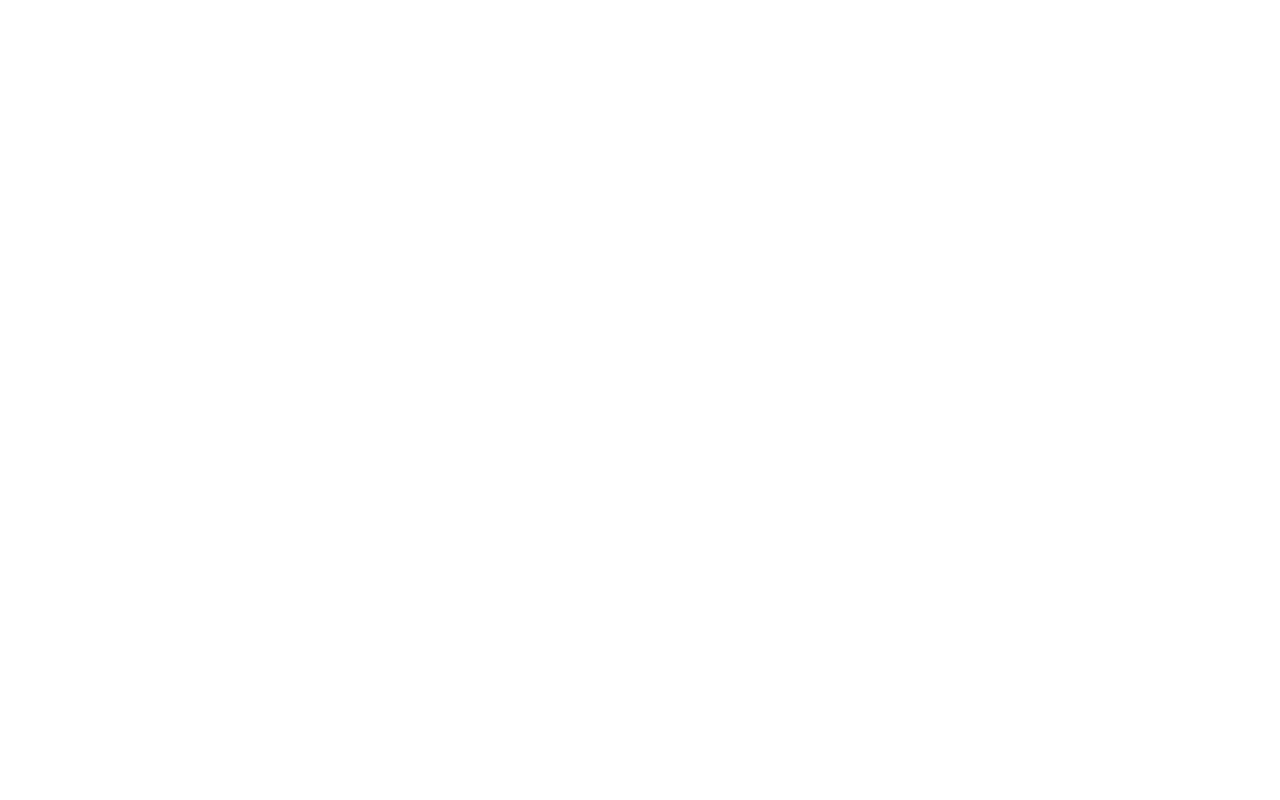
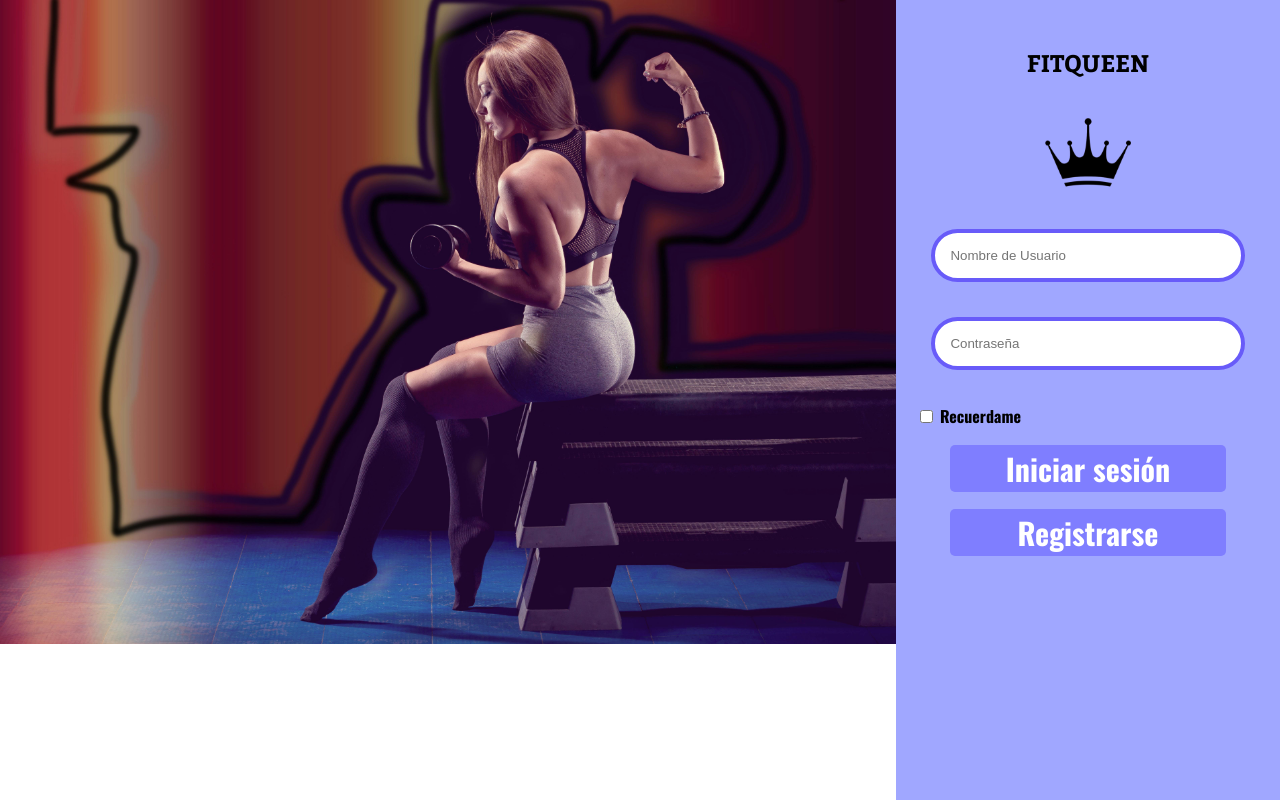
Before and after one commit to DaniBBQ/pagina_web_fit_queen_TF100H, a plain HTML site: page pages/registro.html in a window 1280 px wide. Drawn offline with Linux system fonts and the light colour scheme.

Commit message:
actualizacion de la pagina de inicio de sesión, incluyendo su css

```diff
--- a/pages/registro.html
+++ b/pages/registro.html
@@ -0,0 +1,24 @@
+<!DOCTYPE html>
+<html lang="es">
+<head>
+    <meta charset="UTF-8">
+    <meta name="viewport" content="width=device-width, initial-scale=1.0">
+    <title>Iniciar Sesión</title>
+    <link rel="stylesheet" href="/styles/registro.css">
+</head>
+<body>
+    <section class="login">
+        <div class="login-container">
+            <h1>FITQUEEN</h1>
+            <img src="/assets/logo.png" alt="logo">
+            <input type="text" placeholder="Nombre de Usuario">
+            <input type="text" placeholder="Contraseña">
+            <input type="checkbox" id="remember">
+            <label for="remember">Recuerdame</label>
+            <button>Iniciar sesión</button>
+            <button>Registrarse</button>
+        </div>
+    </section>
+    <img src="/assets/pose arnold.jpg" alt="Imagen exterior" class="background-image">
+</body>
+</html>
--- /dev/null
+++ b/styles/registro.css
@@ -0,0 +1,82 @@
+body {
+    margin: 0;
+    padding: 0;
+    overflow-y: hidden;
+}
+
+@font-face {
+    font-family: Titulos;
+    src: url("/assets/Kadwa-Bold.ttf")
+}
+
+@font-face {
+    font-family: Subtitulo;
+    src: url("/assets/Oswald-Bold.ttf");
+}
+
+.login {
+    position: relative;
+    width: 100%;
+    height: 100vh;
+    display: flex;
+    justify-content: flex-end; /* Alinea el div a la derecha */
+}
+
+.login-container {
+    background-color: #a0a7ff;
+    width: 30%;
+    padding: 20px;
+    box-sizing: border-box;
+    position: relative;
+    z-index: 1; /* Asegura que el div esté por encima de otros elementos */
+}
+
+.login-container h1 {
+    text-align: center;
+    font-family: Titulos;
+}
+
+.login-container img {
+    display: block;
+    margin: 0 auto;
+    width: 25%;
+}
+
+.login-container input[type="text"] {
+    display: block;
+    width: 80%;
+    margin: 10% auto; /* Espaciado vertical de 10% */
+    padding: 15px;                 /* Espaciado interno */
+    border: 4px solid #685BF9;        /* Borde */
+    border-radius: 180px;           /* Bordes redondeados */
+}
+
+.login-container input[type="checkbox"] {
+    display: inline-block;
+}
+
+label{
+    font-family: Subtitulo;
+}
+
+.login-container button {
+    display: block;
+    width: 80%;
+    margin: 5% auto; /* Espaciado vertical de 5% */
+    background-color: #7f7eff;
+    color: white;
+    border: none;
+    border-radius: 5px;
+    cursor: pointer;
+    font-size: 30px;
+    font-family: Subtitulo;
+}
+
+.background-image {
+    position: absolute;
+    top: 0;
+    left: 0;
+    width: 75.5%;
+    height: auto; /* Ajusta según sea necesario */
+    z-index: 0; /* Asegura que la imagen esté detrás */
+}
```
Also changed, not shown: index.html (+1 -0 lines).
